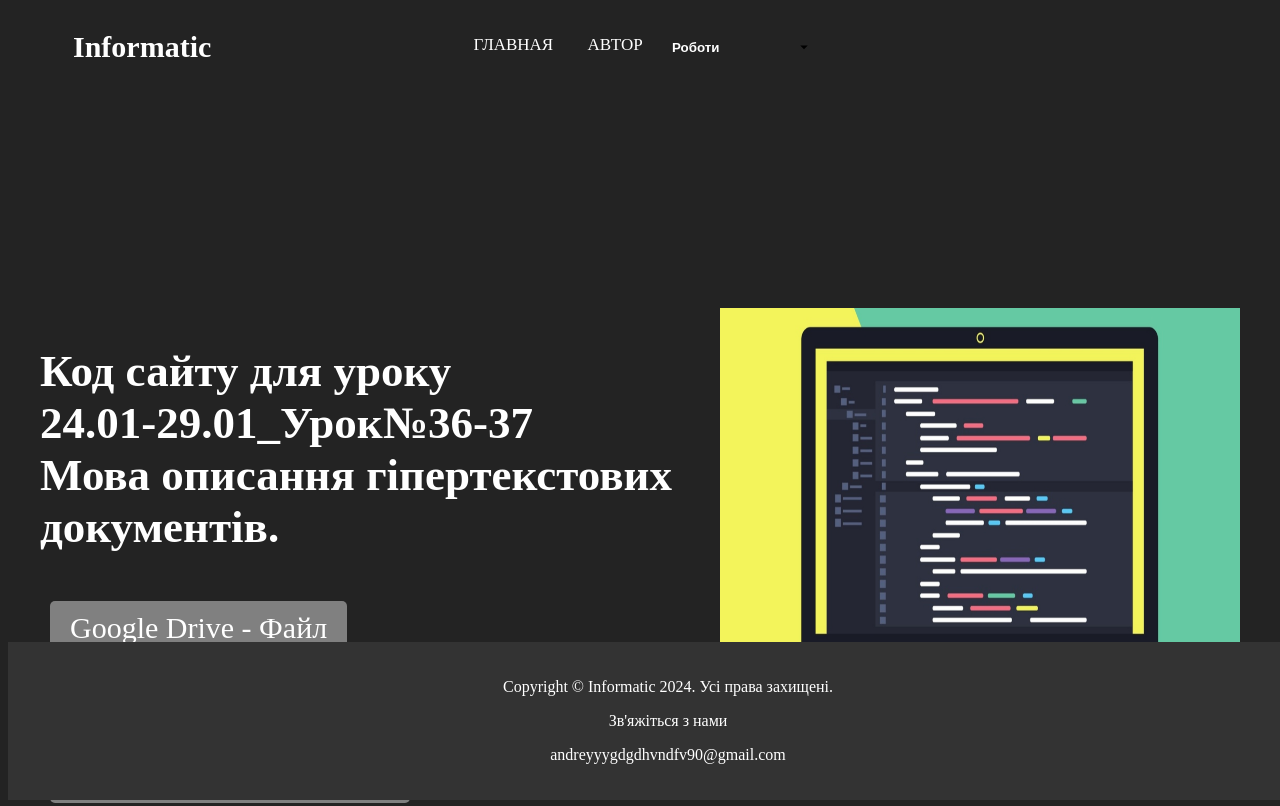
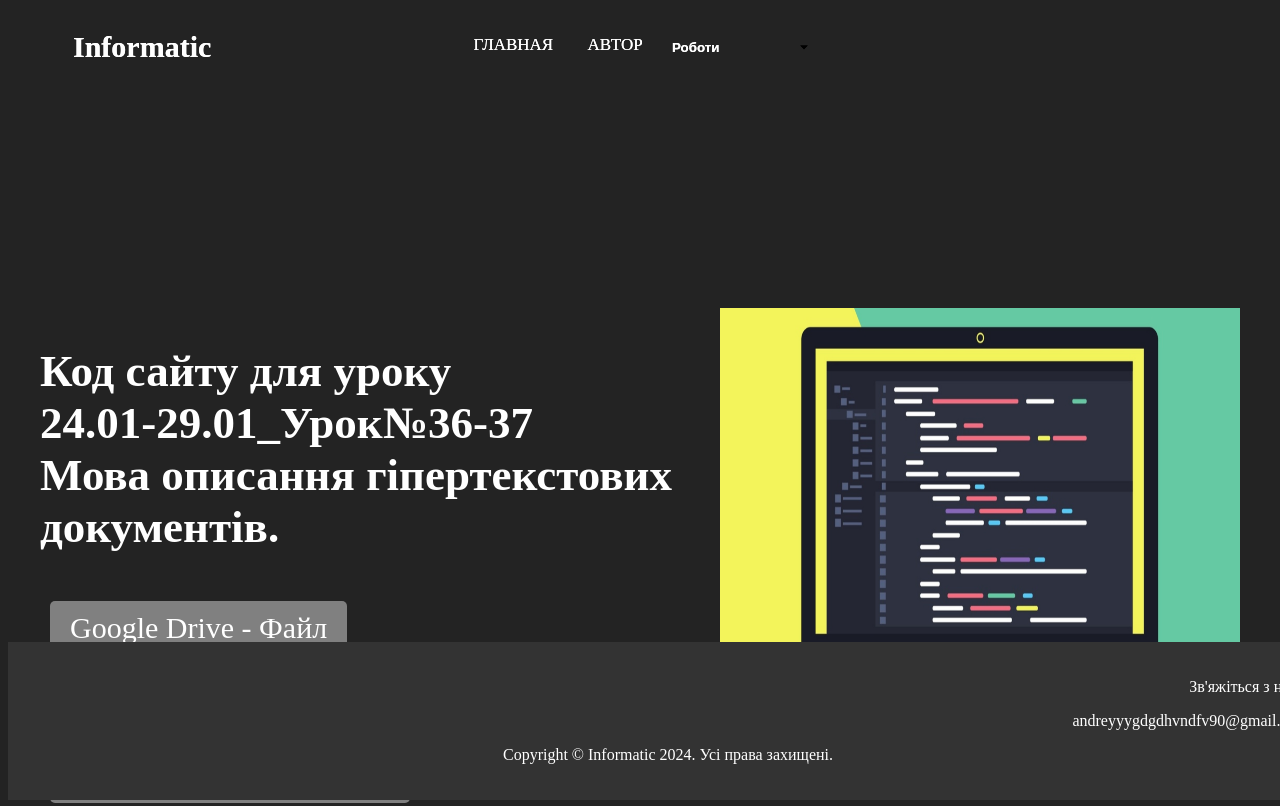
Before and after one commit to informaticv/informaticv.github.io, a plain HTML site: page 01.24_lesson №36-37.html in a window 1280 px wide. Shown: the top 806 px of the page. Drawn offline with Linux system fonts and the light colour scheme.

Commit message:
Update 01.24_lesson №36-37.html

```diff
--- a/01.24_lesson №36-37.html
+++ b/01.24_lesson №36-37.html
@@ -42,10 +42,52 @@
     </section>
     <footer class="footer">
         <div class="container-3">
+            <p style="text-align: right;">Зв'яжіться з нами</p>
+            <p style="text-align: right;" class="email">andreyyygdgdhvndfv90@gmail.com</p>
             <p>Copyright © Informatic 2024. Усі права захищені.</p>
-            <p>Зв'яжіться з нами</p>
-            <p class="email">andreyyygdgdhvndfv90@gmail.com</p>
         </div>
     </footer>
 </body>
 </html>
+    <header class="header">
+        <div class="container-1">
+            <div class="header-inner">
+                <a href="index.html" class="header-logo">Informatic</a>
+                <nav class="nav">
+                    <a class="nav-link" href="index.html">Главная</a>
+                    <a class="nav-link" href="author.html">Автор</a>
+                    <select class="nav-select" id="selectMenu" onchange="location = this.value;">
+                        <option value="" disabled selected>Роботи</option>
+                        <option value="01.24_lesson №36-37.html">24.01_Урок№36-37</option>
+                    </select>
+                </nav>
+            </div>
+        </div>
+    </header>
+    <section>
+        <div class="container-2">
+            <div class="intro">
+                <img src="img/intro.png" width="520" height="360" align="right" />
+                <h1>
+                    Код сайту для уроку <br> 24.01-29.01_Урок№36-37 <br> Мова описання гіпертекстових документів.
+                </h1>
+                <a href="https://www.google.com" class="button">Google Drive - Файл</a>
+                <br><a href="https://www.yahoo.com" class="button">Replit.com - конструктор</a><br>
+                <a href="https://www.bing.com" class="button">Jsfiddle.net - конструктор</a>
+                <!-- Содержимое ниже -->
+                <div class="content-below">
+                    <h2></h2>
+                    <p></p>
+                </div>
+            </div>
+        </div>
+    </section>
+    <footer class="footer">
+        <div class="container-3">
+            <p style="text-align: right;">Зв'яжіться з нами</p>
+            <p style="text-align: right;" class="email">andreyyygdgdhvndfv90@gmail.com</p>
+            <p>Copyright © Informatic 2024. Усі права захищені.</p>
+        </div>
+    </footer>
+</body>
+</html>
```
